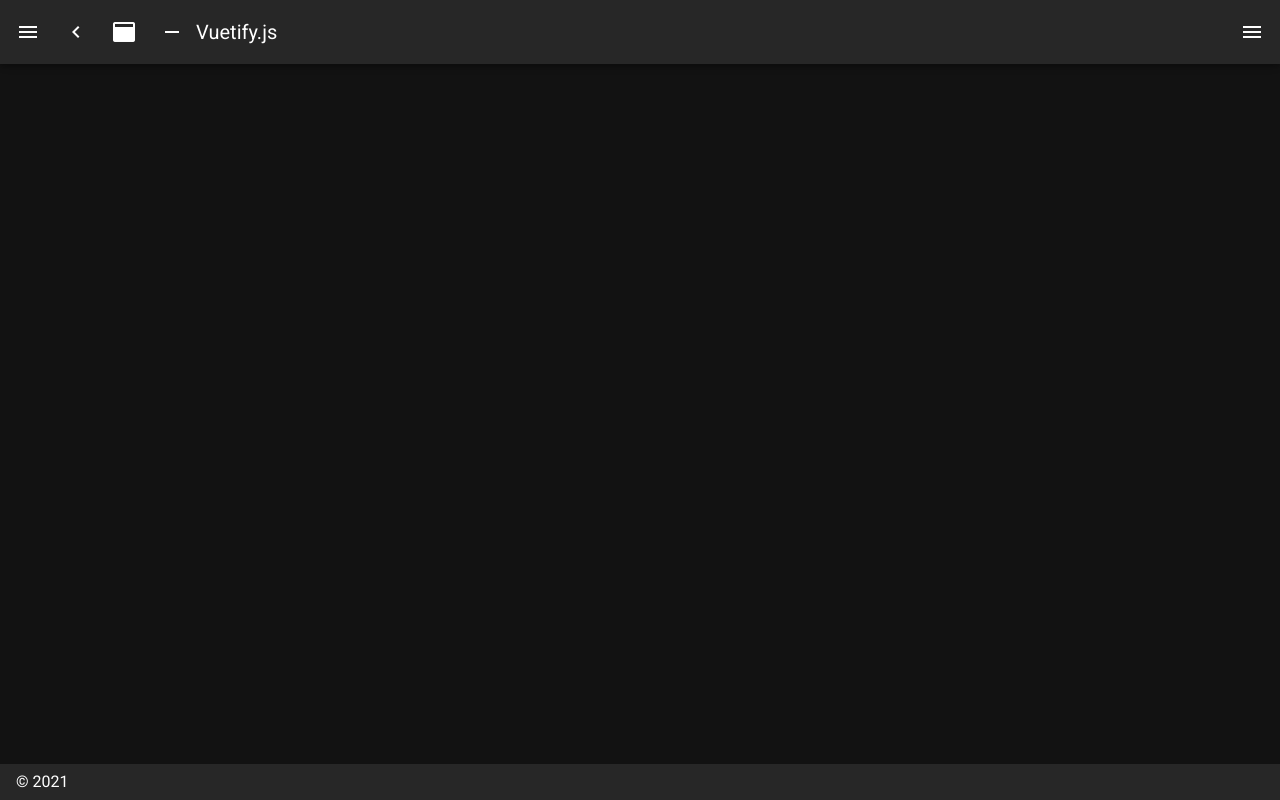
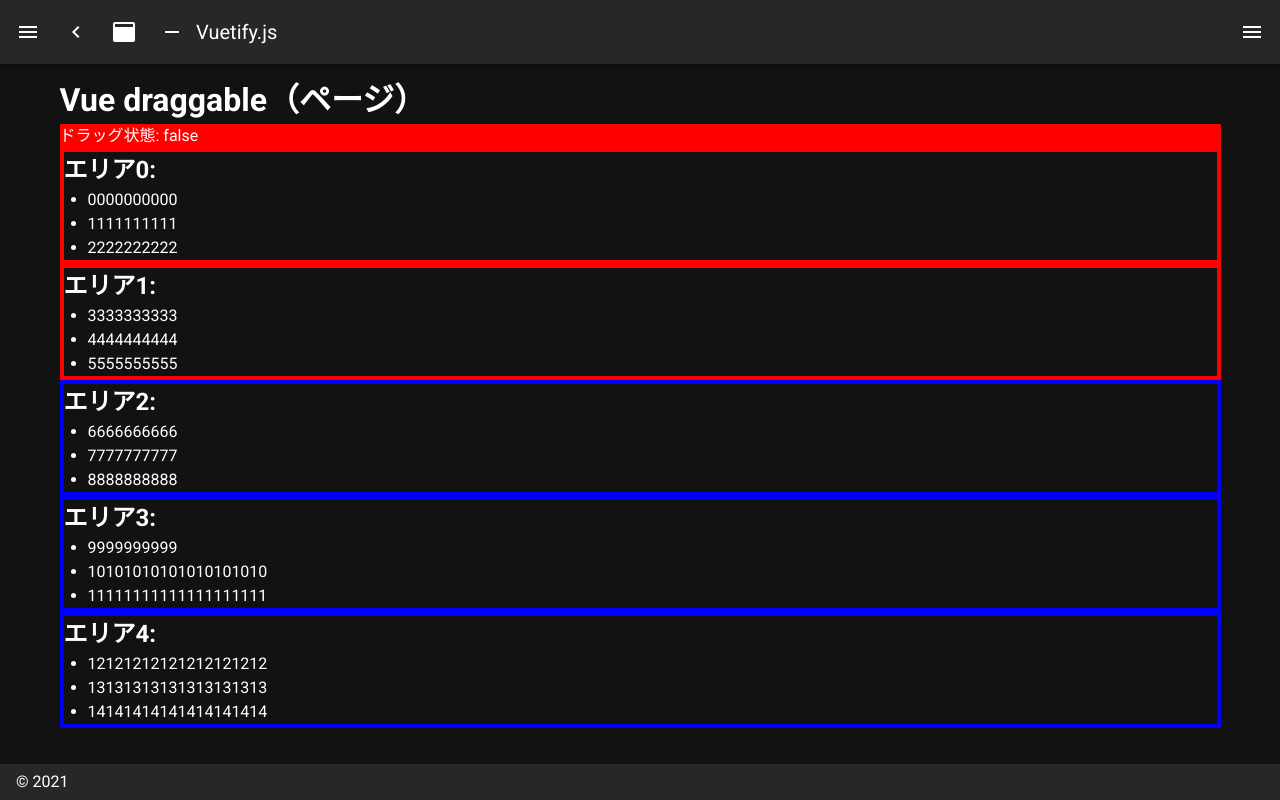
Before and after one commit to maguroguma/nuxt-typescript-sandbox, a Nuxt app: page /dragdrop in a window 1280 px wide. Before the commit this address had no page. Built offline with nearby package versions, Linux system fonts and the light colour scheme.

Commit message:
WIP: ドラッグアンドドロップの例

```diff
--- a/layouts/default.vue
+++ b/layouts/default.vue
@@ -90,6 +90,11 @@ export default {
           title: '$onテスト',
           to: '/event/experiment',
         },
+        {
+          // icon: 'mdi-router',
+          title: 'drag & drop',
+          to: '/dragdrop/',
+        },
       ],
       miniVariant: false,
       right: true,
--- a/package.json
+++ b/package.json
@@ -14,7 +14,8 @@
   "dependencies": {
     "@nuxtjs/axios": "^5.13.1",
     "core-js": "^3.9.1",
-    "nuxt": "^2.15.3"
+    "nuxt": "^2.15.3",
+    "vuedraggable": "^2.24.3"
   },
   "devDependencies": {
     "@nuxt/types": "^2.15.3",
--- /dev/null
+++ b/pages/dragdrop/index.vue
@@ -0,0 +1,148 @@
+<template>
+  <div>
+    <h1>Vue draggable（ページ）</h1>
+
+    <div :class="{ 'drag-on': isDragging, 'drag-off': !isDragging }">
+      {{ 'ドラッグ状態: ' + isDragging }}
+    </div>
+
+    <div
+      v-for="nodes in nodesList"
+      :key="nodes.id"
+      class="drag-area"
+      @dragenter="enter(nodes)"
+      @dragleave="leave(nodes)"
+      :class="{
+        'ng-area': nodes.groupId === 'ng',
+        'ok-area': nodes.groupId === 'ok',
+        'from-area': nodes.isFrom,
+        'to-area': nodes.isTo && isDragging,
+      }"
+    >
+      <h2 @dragleave.prevent="noop" @dragenter.prevent="noop">{{ 'エリア' + nodes.id + ':' }}</h2>
+      <ul @dragleave.prevent="noop" @dragend.prevent="noop">
+        <draggable
+          v-model="nodes.nodes"
+          :group="nodes.groupId"
+          @start="start(nodes)"
+          @end="end(nodes)"
+        >
+          <li v-for="node in nodes.nodes" :key="node.id">{{ node.text }}</li>
+        </draggable>
+      </ul>
+    </div>
+  </div>
+</template>
+
+<script lang="ts">
+import Vue from 'vue'
+import draggable from 'vuedraggable'
+
+interface Node {
+  id: number
+  value: number
+  text: string
+}
+
+interface NodeList {
+  id: number
+  groupId: string
+  isFrom: boolean
+  isTo: boolean
+  nodes: Node[]
+}
+
+export default Vue.extend({
+  components: {
+    draggable,
+  },
+
+  data() {
+    return {
+      isDragging: false,
+      nodesList: [] as NodeList[],
+    }
+  },
+
+  created() {
+    for (let i = 0; i < 5; i++) {
+      let nodes = {
+        id: i,
+        groupId: i < 2 ? 'ng' : 'ok',
+        isFrom: false,
+        isTo: false,
+        nodes: [] as Node[],
+      }
+      for (let j = 0; j < 3; j++) {
+        const v = 3 * i + j
+        const t = String(v).repeat(10)
+        nodes.nodes.push({
+          id: v,
+          value: 100 + v,
+          text: t,
+        })
+      }
+      this.nodesList.push(nodes)
+    }
+  },
+
+  methods: {
+    start(nodes: NodeList) {
+      nodes.isFrom = true
+      this.isDragging = true
+    },
+    end(nodes: NodeList) {
+      nodes.isFrom = false
+      this.isDragging = false
+
+      this.nodesList.forEach((nodes) => {
+        nodes.nodes.sort((a, b) => {
+          if (a.id < b.id) {
+            return -1
+          }
+          if (a.id > b.id) {
+            return 1
+          }
+          return 0
+        })
+      })
+    },
+    enter(nodes: NodeList) {
+      console.log('ENTER')
+      nodes.isTo = true
+    },
+    leave(nodes: NodeList) {
+      console.log('LEAVE')
+      nodes.isTo = false
+    },
+    noop(e: any) {
+      console.log(e.target)
+    }
+  },
+})
+</script>
+
+<style scoped>
+div.ng-area {
+  border: 4px solid red;
+}
+
+div.ok-area {
+  border: 4px solid blue;
+}
+
+div.drag-on {
+  background-color: green;
+}
+
+div.drag-off {
+  background-color: red;
+}
+
+div.from-area {
+  background-color: red;
+}
+div.to-area {
+  background-color: green;
+}
+</style>
```
Also changed, not shown: 1 other file (tests, documents, lock files or other folders).
